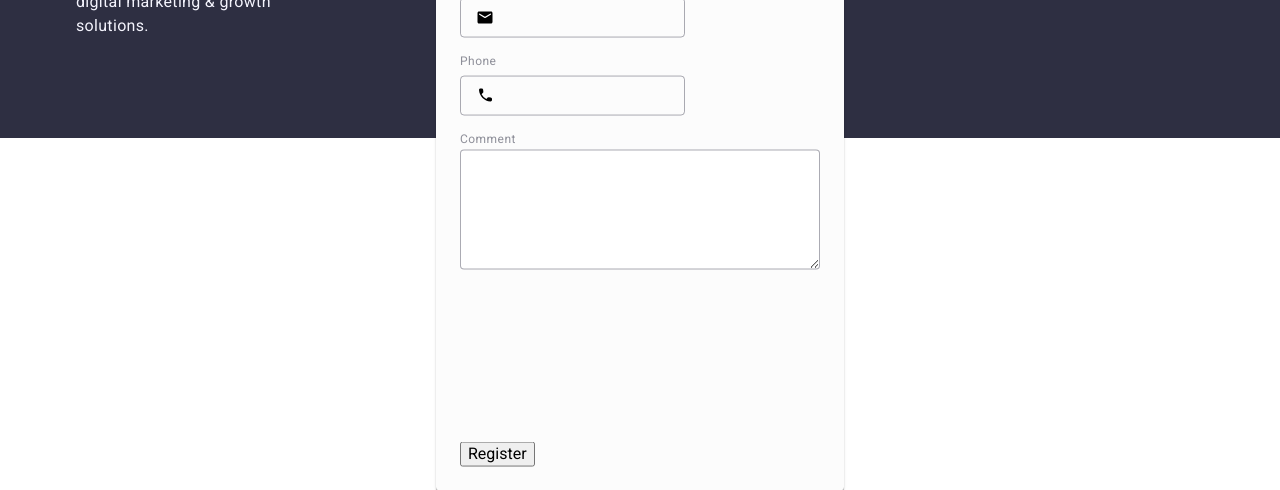
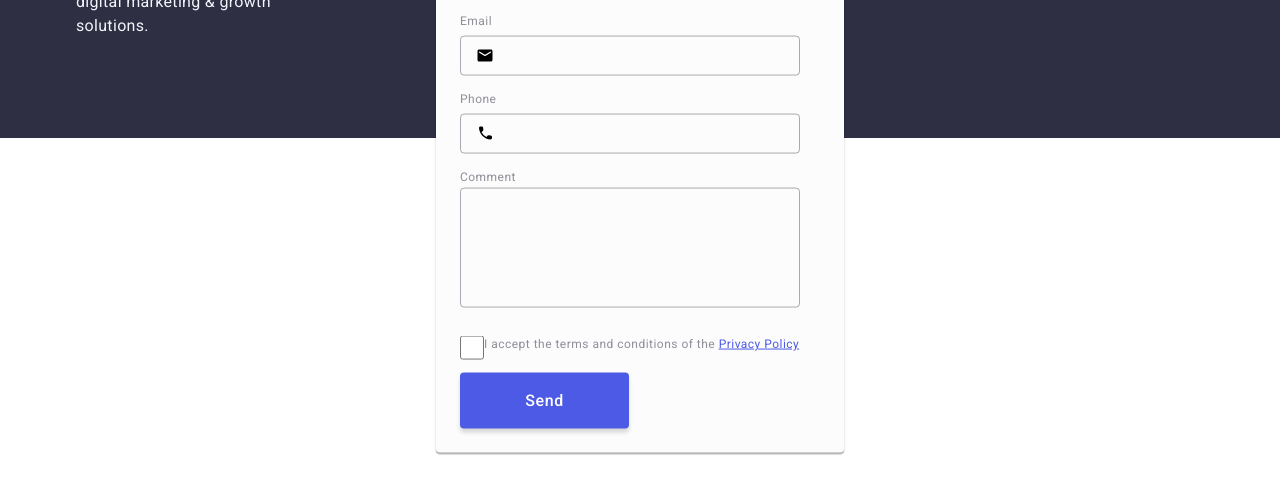
Before and after one commit to Rudiarity/goit-markup-hw-05, a plain HTML site: page index.html in a window 1280 px wide. Shown: the part 3354-3844 px from the top of the page. After the commit the page ends 3806 px from the top, so only its background shows below. Drawn offline with nearby package versions, Linux system fonts and the light colour scheme.

Commit message:
fixed_hw5

```diff
--- a/css/style.css
+++ b/css/style.css
@@ -662,6 +662,7 @@ margin-bottom: 16px;
     align-items: flex-start;
     gap: 8px;
 
+
 }
 .list_form{
     display: block;
@@ -678,9 +679,11 @@ margin-bottom: 16px;
     display: flex;
     flex-direction: column;
     margin-bottom: 8px;
+    width: 340px;
     }
     .container_textarea{
-      margin-bottom: 160px;
+      margin-bottom: 16px;
+      width: 340px;
     }
     .input_label{
      background-color: transparent;
@@ -711,17 +714,70 @@ margin-bottom: 16px;
         position: relative;
     }
     .container_comment{
-        width: 360px;
+        width: 100%;
         height: 120px;
         border-radius: 4px;
         border: 1px solid  rgba(46, 47, 66, 0.40);
+        color: rgba(46, 47, 66, 0.40);
+        font-size: 12px;
+        background-color: transparent;
+        padding: 8px 16px;
+        line-height: 1.17;
+        letter-spacing: 0.04em;
+        outline: transparent;
+        resize: none;
+        transition: border-color 250ms cubic-bezier(0.4, 0, 0.2, 1);
     }
-    .container_comment::placeholder{
-        color: rgba(46, 47, 66, 0.40);
+    .container_comment:focus{
+        border-color: #4D5AE5;
+    }
+    .container-chekbox{
+        display: flex;
+        flex-direction: row;
+    }
+    .privacy_policy_paragraf{
+        color:  #8E8F99;
         font-family: Roboto,sans-serif;
         font-size: 12px;
         font-weight: 400;
         line-height: 14px;
         letter-spacing: 0.48px;
-        padding-left: 16px;
     }
+    .privacy_policy{
+        color:  #4D5AE5;
+        font-family: Roboto,sans-serif;
+        font-size: 12px;
+        font-weight: 400;
+        line-height: 16px;
+        letter-spacing: 0.48px;
+        text-decoration-line: underline;
+    }
+    .checkbox_button{
+       width: 24px;
+        height: 24px;
+    }
+    .model_button{
+        display: block;
+        align-items: center;
+        justify-content: center;
+        gap: 10px;
+        cursor: pointer;
+        border: none;
+        border-radius: 4px;
+        background-color: #4D5AE5;
+        box-shadow: 0px 4px 4px 0px rgba(0, 0, 0, 0.15);
+        color:  #FFF;
+        text-align: center;
+        font-family: Roboto,sans-serif;
+        font-size: 16px;
+        font-weight: 500;
+        line-height: 24px;
+        letter-spacing: 0.64px;
+        width: 169px;
+        height: 56px;
+        transition: background-color 250ms cubic-bezier(0.4, 0, 0.2, 1);
+    }
+    .model_button:focus
+    .model_button:hover{
+        background-color:#404BBF  ;
+    }
--- a/index.html
+++ b/index.html
@@ -452,9 +452,16 @@
       <label class="list_form" for="user-comment">Comment</label>
         <textarea class="container_comment" name="user-comment" id="user-comment" placeholder="Text input">
      </textarea>
+      </div>
+      <div class="container-chekbox">
+        <label class="checkbox_labal">
+            <input class="checkbox_button" type="checkbox" name="privacy-polocy"  >
+        </label>
+        <p class="privacy_policy_paragraf">I accept the terms and conditions of the <span class="privacy_policy">Privacy Policy</span></p>
 
-    </div>
-      <button type="submit">Register</button>
+
+      </div>
+      <button class="model_button" type="submit">Send</button>
     </form>
 
 </div>
```
Also changed, not shown: images/icons.svg.
